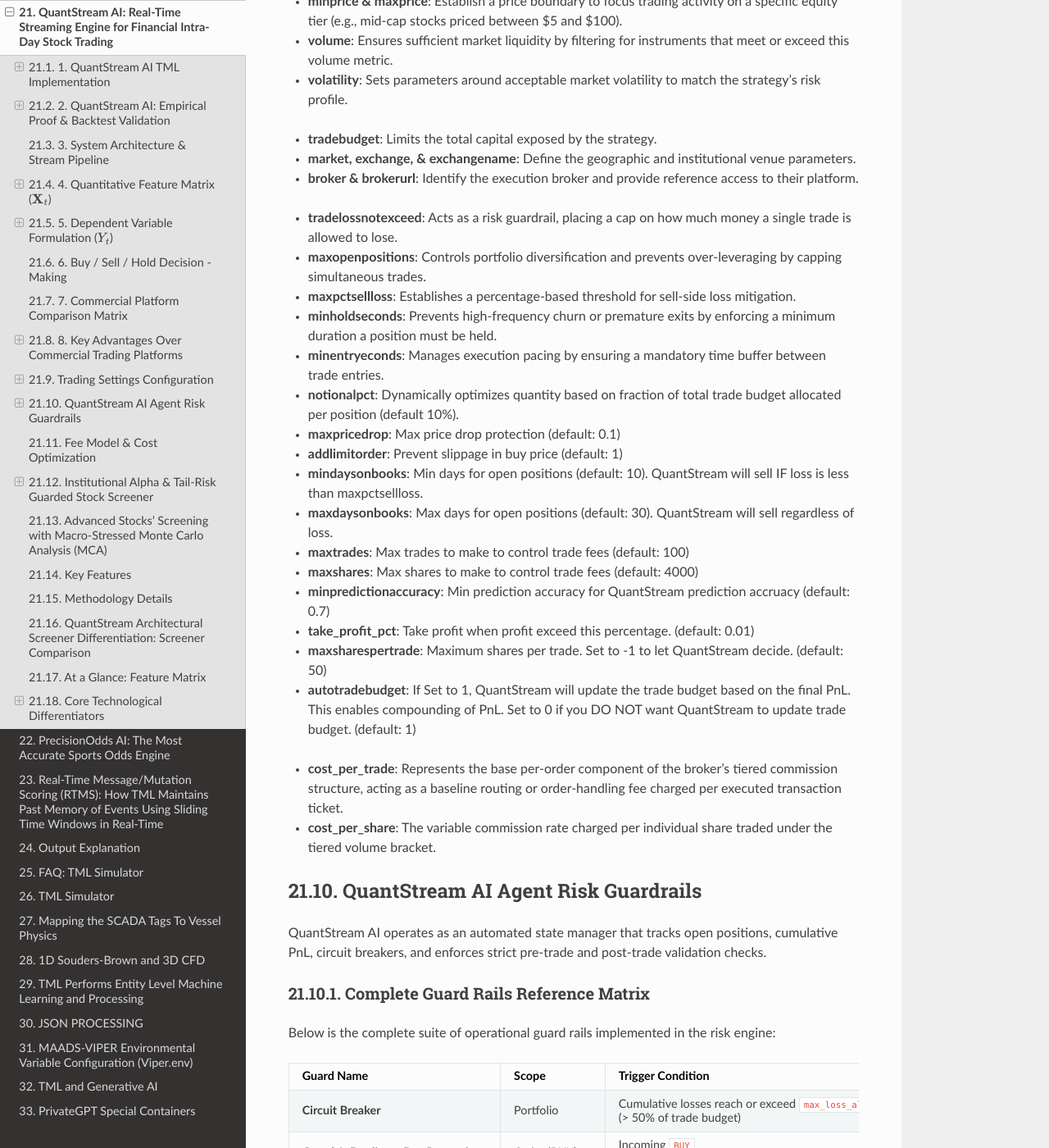
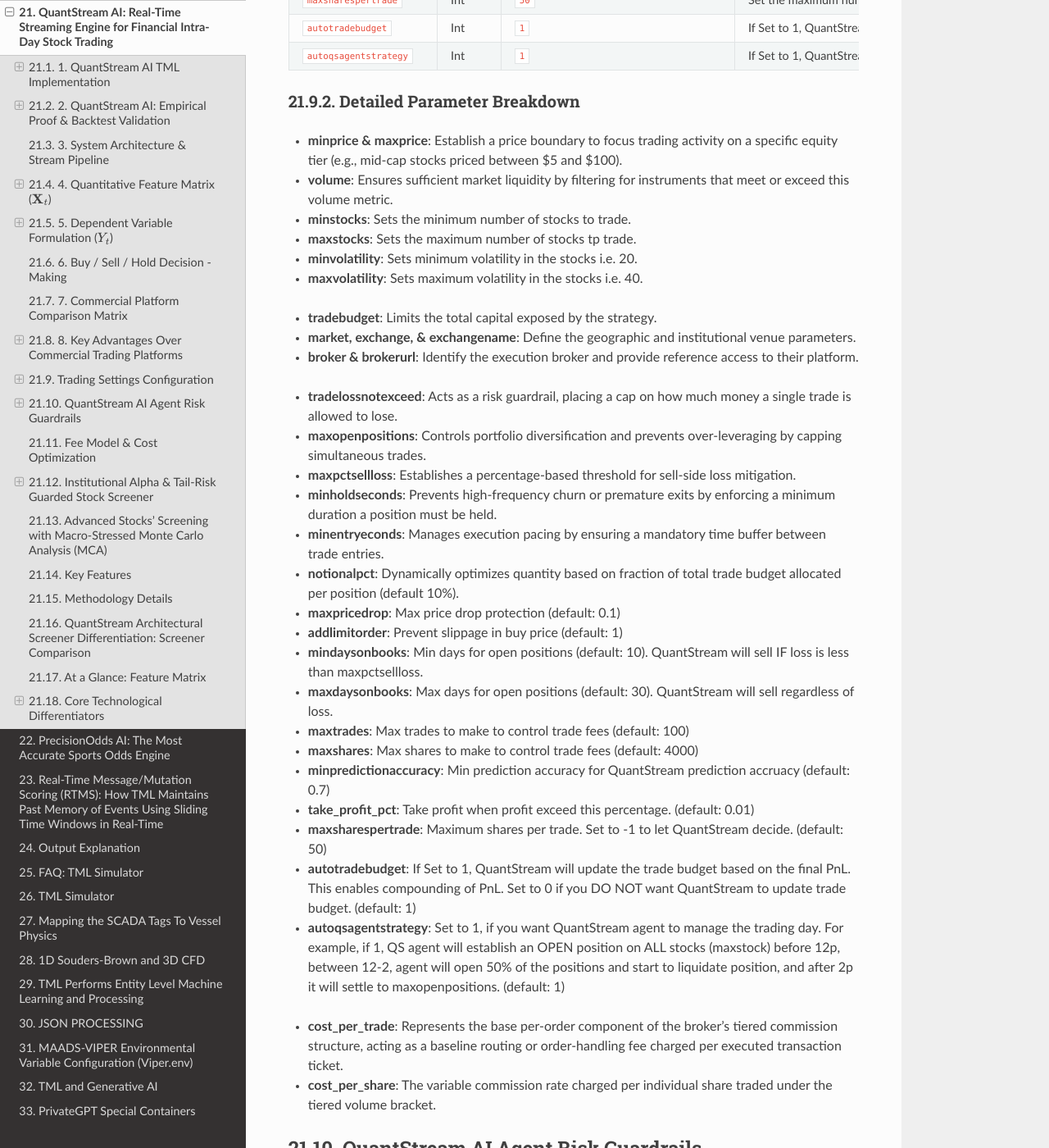
Before and after one commit to smaurice101/readthedocs, a Sphinx documentation site: the page built from docs/source/quantstream.rst, in a window 1280 px wide and 1400 px high, scrolled down 13062 px. Shown: the whole window at 82% size. Built offline with Sphinx 7.4.7 and the Read the Docs theme 3.1.0, drawn with Linux system fonts in a browser that asks for light colours; pages that are not in the unit, such as notebooks, are missing from menus; some of the changed text lies outside the part shown.

Commit message:
Update quantstream.rst

```diff
--- a/docs/source/quantstream.rst
+++ b/docs/source/quantstream.rst
@@ -465,10 +465,26 @@
      - Integer
      - ``100000``
      - The minimum or target volume requirement for liquidity filtering.
-   * - ``volatility``
+   * - ``minstocks``
      - Integer
-     - ``60``
-     - The volatility threshold used to filter eligible instruments.
+     - ``30``
+     - The min stocks to trade.
+   * - ``maxstocks``
+     - Integer
+     - ``50``
+     - The max stocks to trade.
+   * - ``maxvolatility``
+     - Integer
+     - ``40``
+     - The max volatility threshold used to filter eligible instruments.
+   * - ``minvolatility``
+     - Integer
+     - ``20``
+     - The min volatility threshold used to filter eligible instruments.
+   * - ``maxvolatility``
+     - Integer
+     - ``40``
+     - The max volatility threshold used to filter eligible instruments.
    * - ``tradebudget``
      - Integer
      - ``10000``
@@ -567,6 +583,10 @@
      - Int
      - ``1``
      - If Set to 1, QuantStream will update the trade budget based on the final PnL. This enables compounding of PnL. Set to 0 if you DO NOT want QuantStream to update trade budget.
+   * - ``autoqsagentstrategy``
+     - Int
+     - ``1``
+     - If Set to 1, QuantStream agent will manage the open position for you..see below for details.
 
 Detailed Parameter Breakdown
 ----------------------------
@@ -576,7 +596,10 @@
 
 * **minprice & maxprice**: Establish a price boundary to focus trading activity on a specific equity tier (e.g., mid-cap stocks priced between $5 and $100).
 * **volume**: Ensures sufficient market liquidity by filtering for instruments that meet or exceed this volume metric.
-* **volatility**: Sets parameters around acceptable market volatility to match the strategy's risk profile.
+* **minstocks**: Sets the minimum number of stocks to trade.
+* **maxstocks**: Sets the maximum number of stocks tp trade.
+* **minvolatility**: Sets minimum volatility in the stocks i.e. 20.
+* **maxvolatility**: Sets maximum volatility in the stocks i.e. 40.
 
 Capital & Broker Configuration
 ^^^^^^^^^^^^^^^^^^^^^^^^^^^^^^
@@ -604,6 +627,7 @@
 * **take_profit_pct**: Take profit when profit exceed this percentage. (default: 0.01)
 * **maxsharespertrade**: Maximum shares per trade.  Set to -1 to let QuantStream decide. (default: 50)
 * **autotradebudget**: If Set to 1, QuantStream will update the trade budget based on the final PnL. This enables compounding of PnL. Set to 0 if you DO NOT want QuantStream to update trade budget. (default: 1)
+* **autoqsagentstrategy**: Set to 1, if you want QuantStream agent to manage the trading day.  For example, if 1, QS agent will establish an OPEN position on ALL stocks (maxstock) before 12p, between 12-2, agent will open 50% of the positions and start to liquidate position, and after 2p it will settle to maxopenpositions.  (default: 1)
 
 Fees and Commissions
 ^^^^^^^^^^^^^^^^^^^^
```
